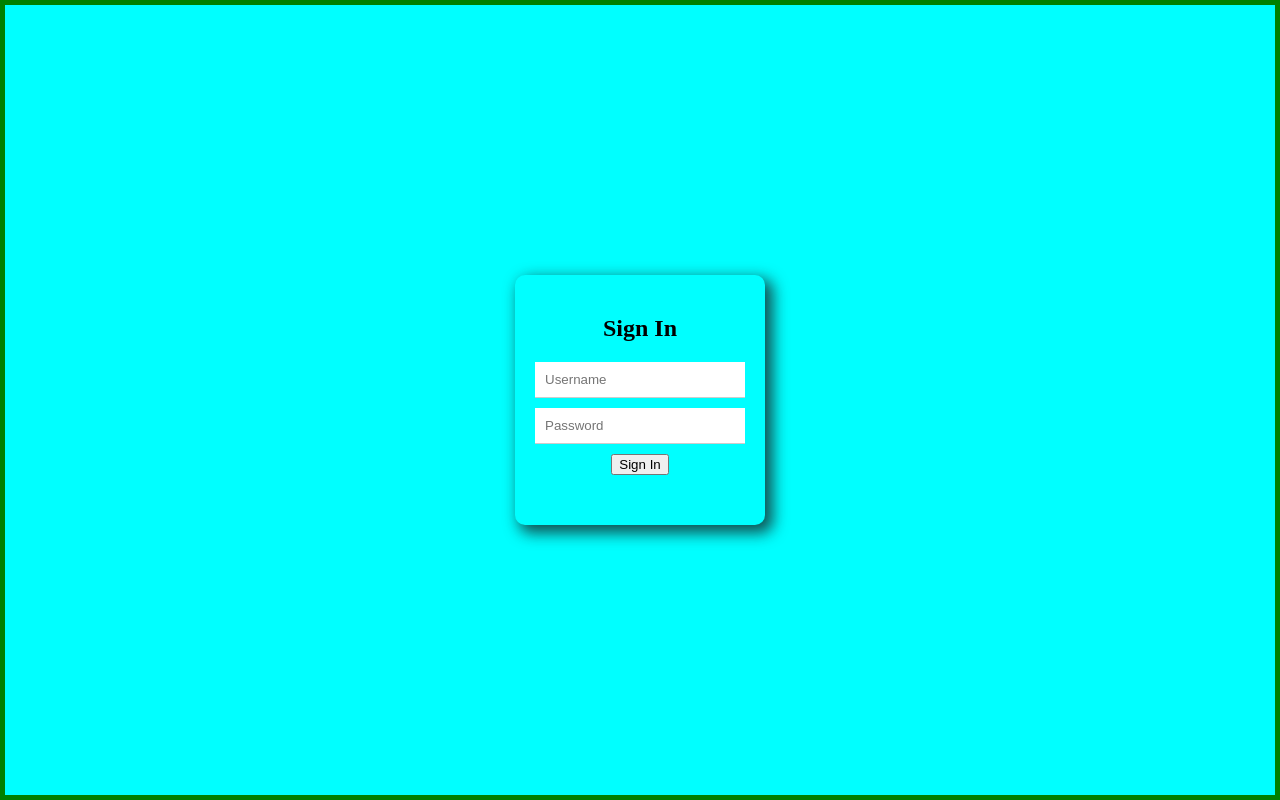
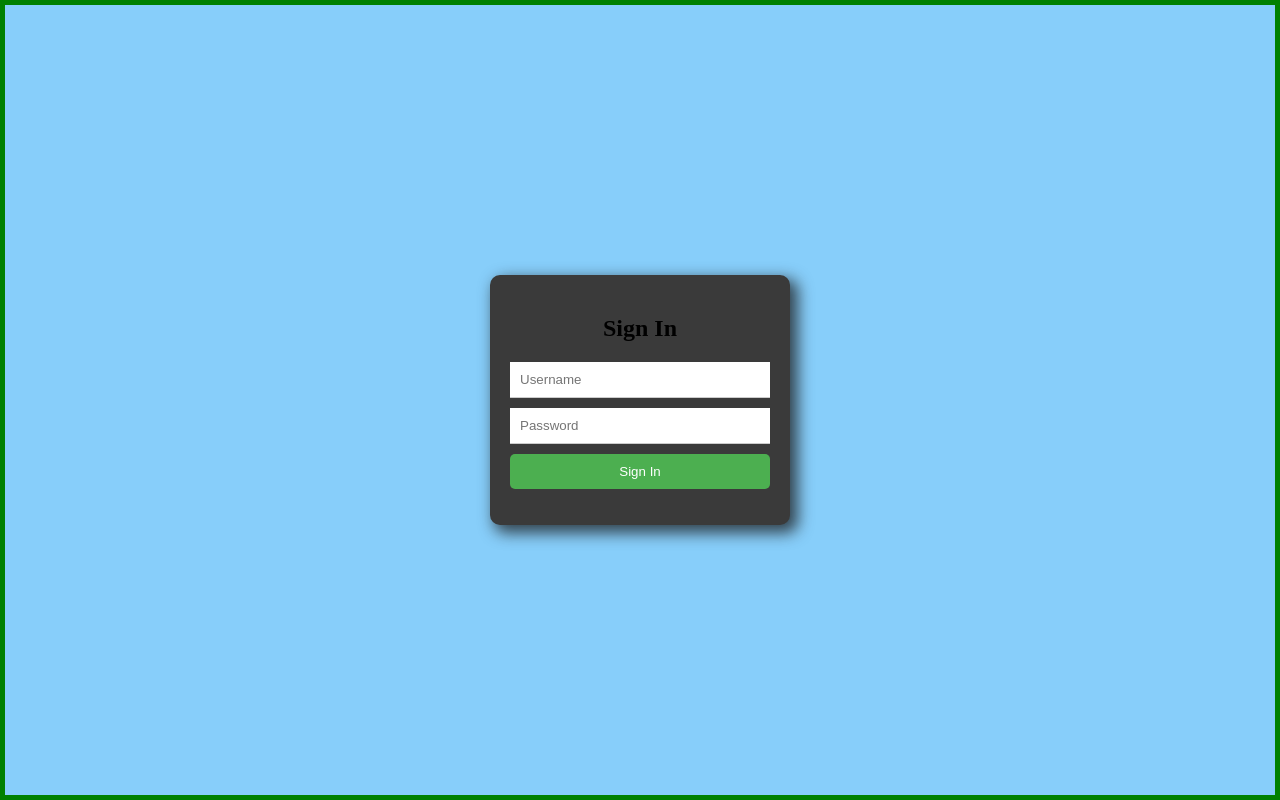
Before and after one commit to nikhilrfg/nikhil-gangaramani-login-ui-project, a plain HTML site: page index.html in a window 1280 px wide. Drawn offline with Linux system fonts and the light colour scheme.

Commit message:
third commit

```diff
--- a/login-styles.css
+++ b/login-styles.css
@@ -10,7 +10,7 @@ body{
     justify-content: center;
     align-items: center;
 
-    background-color: aqua;
+    background-color: lightskyblue;
     height: 100vh;
     width: 100vw;
 
@@ -24,13 +24,16 @@ body{
 
 .login-card {
     height: 250px;
-    width: 250px;
+    width: 300px;
 
     box-sizing: border-box;
     box-shadow: 6px 6px 15px 2px rgba(23,22,22,0.75);
     border-radius: 10px;
     padding: 20px;
     text-align: center;
+    background-color: #3a3a3a;
+
+
 
 }
 
@@ -46,7 +49,7 @@ body{
 
   }
 
-  .si-button{
+  .login-card button{
     width: 100%;
     padding: 10px;
     box-sizing: border-box;
```
